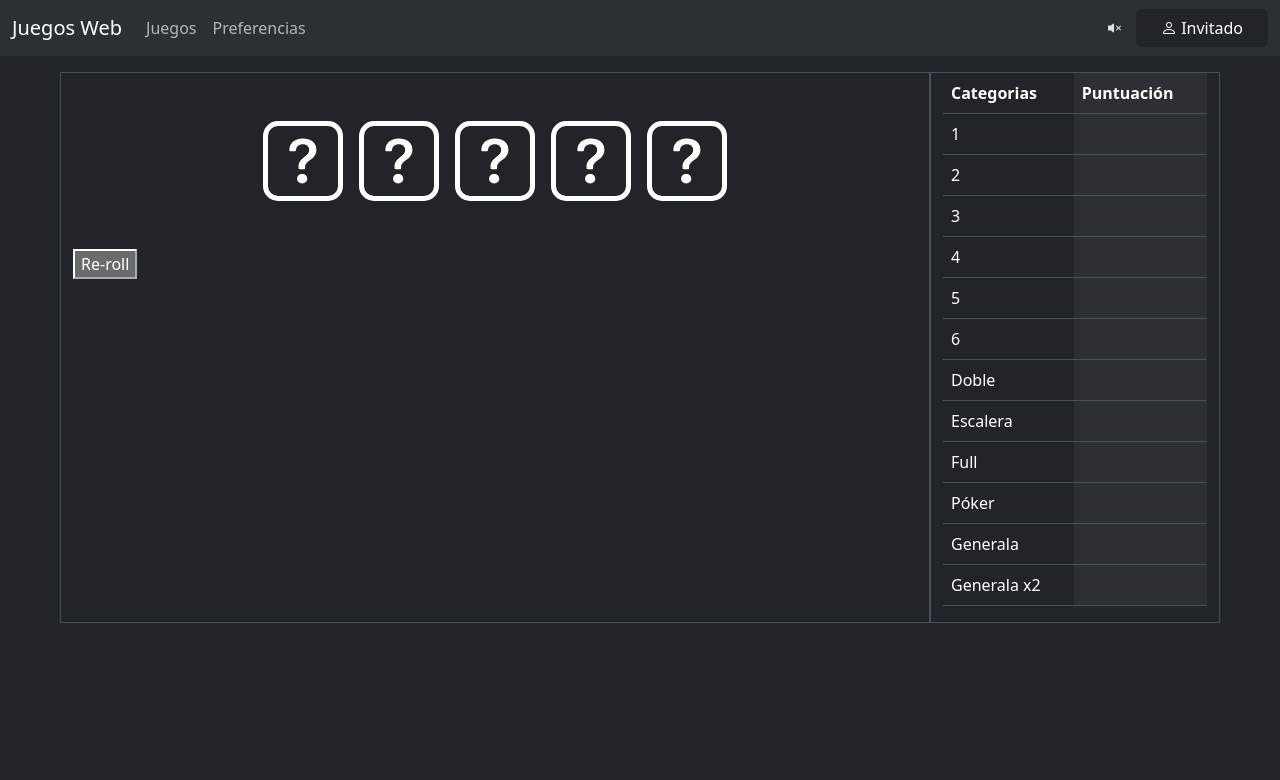
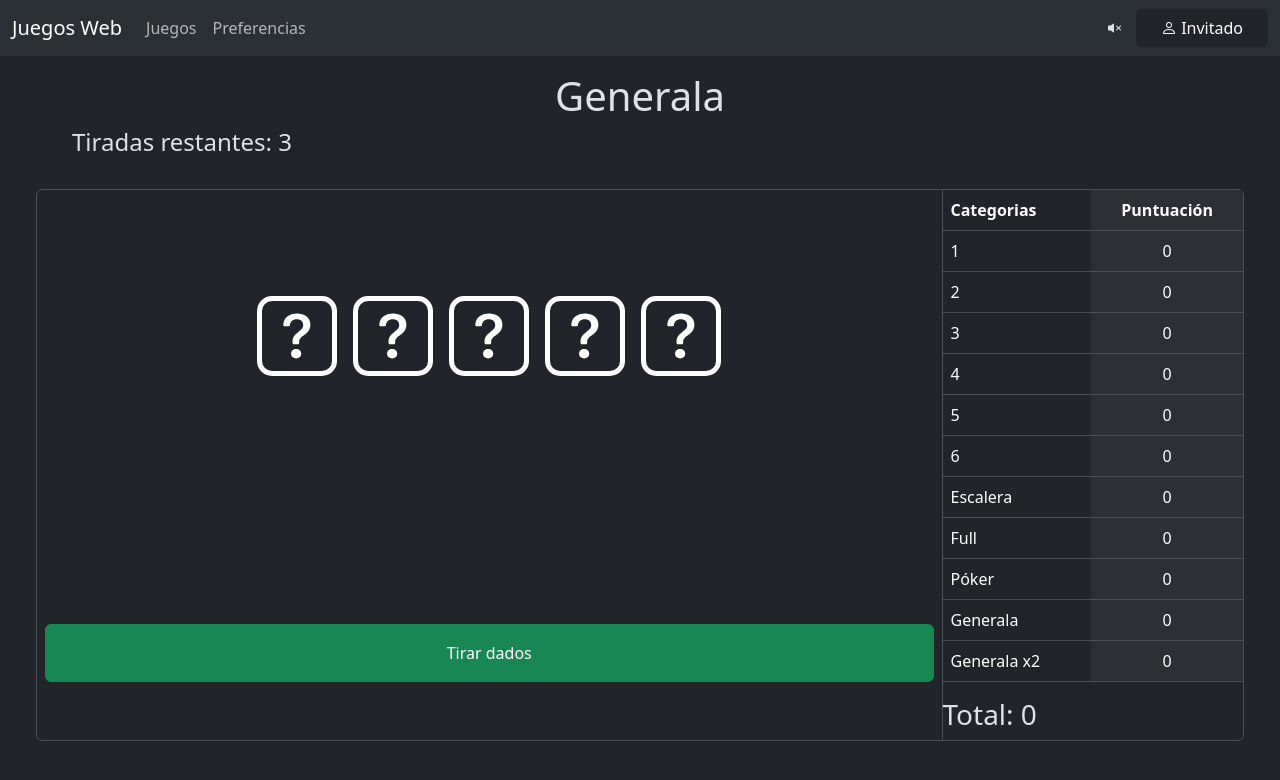
Before and after one commit to GabrielDeMaussion/webGames, an Angular app in the folder webGames/: page /home/generala in a window 1280 px wide. Shown: the top 780 px of the page. Built offline with nearby package versions, Linux system fonts and the light colour scheme.

Commit message:
generala update
Co-Authored-By: camilpz <111206640+camilpz@users.noreply.github.com>

```diff
--- a/webGames/src/app/components/assets/dice/dice.component.ts
+++ b/webGames/src/app/components/assets/dice/dice.component.ts
@@ -1,5 +1,5 @@
 import { CommonModule } from '@angular/common';
-import { Component, EventEmitter, Input, OnInit, Output } from '@angular/core';
+import { Component, EventEmitter, input, Input, OnInit, Output } from '@angular/core';
 import { FormsModule } from '@angular/forms';
 
 @Component({
@@ -17,5 +17,9 @@ export class DiceComponent {
 
   rollDice() {
     this.value = Math.floor(Math.random() * 6) + 1;
+    this.selected = false;
+
+    this.valueChange.emit(this.value);
+    this.selectedChange.emit(this.selected);
   }
 }
--- a/webGames/src/app/components/generala-game/generala-game.component.html
+++ b/webGames/src/app/components/generala-game/generala-game.component.html
@@ -1,75 +1,98 @@
-<section class="min-vh-100 p-5">
+<section class="min-vh-100 p-5 d-flex flex-column">
+    <!-- Game Title -->
     <div class="row p-4">
-        <div class="col-9 border">
-            <div class="d-flex justify-content-center p-5 gap-3">
+        <h1 class="text-center">Generala</h1>
+        <div class="d-flex justify-content-between">
+            <h4> Tiradas restantes: {{maxRolls - rolls}} </h4>
+        </div>
+    </div>
+
+    <!-- Game board -->
+    <div class="row justify-content-center align-items-center border rounded">
+
+        <!-- dices -->
+        <div class="col-9 p-2 d-flex flex-column justify-content-between align-items-center" style="min-height: 450px;">
+            <div class="d-flex justify-content-center align-items-center p-5 gap-3">
                 @for (dice of dices; let i = $index; track $index) {
-                    <div class="" (click)="selectDice(i)">
-                        <app-dice [id]="i" [value]="dice.value" [selected]="dice.selected" (valueChange)="$event"/>
-                    </div>
+                <div class="" (click)="selectDice(i)">
+                    <app-dice [id]="i" [(value)]="dice.value" [(selected)]="dice.selected" />
+                </div>
                 }
             </div>
-            <button type="button" (click)="reRoll()">Re-roll</button>
+            <button type="button" class="btn btn-success p-3 w-100" (click)="reRoll()" [disabled]="rolls >= maxRolls">
+                {{(firstRoll ? 'Tirar dados' : 'Re-Roll')}}
+            </button>
         </div>
 
-        <div class="col-3 border">
+        <!-- scores -->
+        <div class="col-3 border-start align-self-start p-0">
             <table class="table table-striped-columns">
                 <thead>
                     <tr>
                         <th scope="col">Categorias</th>
-                        <th scope="col">Puntuación</th>
+                        <th scope="col" class="text-center">Puntuación</th>
                     </tr>
                 </thead>
                 <tbody>
                     <tr>
                         <td>1</td>
-                        <td></td>
+                        <button class="w-100 border-0 border-bottom" (click)="setScore('ones')"
+                        [ngClass]="getScoreClass('ones')">{{scores?.ones != null ? scores?.ones : '-'}}</button>
                     </tr>
                     <tr>
                         <td>2</td>
-                        <td></td>
+                        <button class="w-100 border-0 border-bottom" (click)="setScore('twos')"
+                        [ngClass]="getScoreClass('twos')">{{scores?.twos != null ? scores?.twos : '-'}}</button>
                     </tr>
                     <tr>
                         <td>3</td>
-                        <td></td>
+                        <button class="w-100 border-0 border-bottom" (click)="setScore('threes')"
+                        [ngClass]="getScoreClass('threes')">{{scores?.threes != null ? scores?.threes : '-'}}</button>
                     </tr>
                     <tr>
                         <td>4</td>
-                        <td></td>
+                        <button class="w-100 border-0 border-bottom" (click)="setScore('fours')"
+                        [ngClass]="getScoreClass('fours')">{{scores?.fours != null ? scores?.fours : '-'}}</button>
                     </tr>
                     <tr>
                         <td>5</td>
-                        <td></td>
+                        <button class="w-100 border-0 border-bottom" (click)="setScore('fives')"
+                        [ngClass]="getScoreClass('fives')">{{scores?.fives != null ? scores?.fives : '-'}}</button>
                     </tr>
                     <tr>
                         <td>6</td>
-                        <td></td>
-                    </tr>
-                    <tr>
-                        <td>Doble</td>
-                        <td></td>
+                        <button class="w-100 border-0 border-bottom" (click)="setScore('sixes')"
+                        [ngClass]="getScoreClass('sixes')">{{scores?.sixes != null ? scores?.sixes : '-'}}</button>
                     </tr>
                     <tr>
                         <td>Escalera</td>
-                        <td></td>
+                        <button class="w-100 border-0 border-bottom" (click)="setScore('flush')"
+                        [ngClass]="getScoreClass('flush')">{{scores?.flush != null ? scores?.flush : '-'}}</button>
                     </tr>
                     <tr>
                         <td>Full</td>
-                        <td></td>
+                        <button class="w-100 border-0 border-bottom" (click)="setScore('full')"
+                        [ngClass]="getScoreClass('full')">{{scores?.full != null ? scores?.full : '-'}}</button>
                     </tr>
                     <tr>
                         <td>Póker</td>
-                        <td></td>
+                        <button class="w-100 border-0 border-bottom" (click)="setScore('poker')"
+                        [ngClass]="getScoreClass('poker')">{{scores?.poker != null ? scores?.poker : '-'}}</button>
                     </tr>
                     <tr>
                         <td>Generala</td>
-                        <td></td>
+                        <button class="w-100 border-0 border-bottom" (click)="setScore('generala')"
+                        [ngClass]="getScoreClass('generala')">{{scores?.generala != null ? scores?.generala : '-'}}</button>
                     </tr>
                     <tr>
                         <td>Generala x2</td>
-                        <td></td>
+                        <button class="w-100 border-0 border-bottom" (click)="setScore('doubleGenerala')"
+                        [ngClass]="getScoreClass('doubleGenerala')">{{scores?.doubleGenerala != null ? scores?.doubleGenerala : '-'}}</button>
                     </tr>
                 </tbody>
             </table>
+            <h3>Total: {{calculateTotal()}}</h3>
         </div>
+
     </div>
 </section>
--- a/webGames/src/app/components/generala-game/generala-game.component.ts
+++ b/webGames/src/app/components/generala-game/generala-game.component.ts
@@ -12,8 +12,12 @@ import { CommonModule } from '@angular/common';
   templateUrl: './generala-game.component.html',
   styleUrl: './generala-game.component.scss'
 })
-export class GeneralaGameComponent implements OnInit{
-  dices : Dice[] = [];
+export class GeneralaGameComponent implements OnInit {
+  dices: Dice[] = [];
+  firstRoll = true;
+  maxRolls = 3;
+  rolls = 0;
+  scores: GeneralaScore | null = null;
 
   @ViewChildren(DiceComponent) diceComponents!: QueryList<DiceComponent>;
 
@@ -26,29 +30,169 @@ export class GeneralaGameComponent implements OnInit{
     private audioService: AudioService
   ) { }
 
-  startGame(){
+  startGame() {
     this.dices = this.gameService.generateDices();
+    this.scores = {
+      ones: 0,
+      twos: 0,
+      threes: 0,
+      fours: 0,
+      fives: 0,
+      sixes: 0,
+      flush: 0,
+      full: 0,
+      poker: 0,
+      generala: 0,
+      doubleGenerala: 0
+    }
   }
 
   selectDice(index: number) {
+    if (this.rolls === this.maxRolls || this.firstRoll) {
+      return;
+    }
+
     this.dices[index].selected = !this.dices[index].selected;
-    console.log(this.dices);
   }
 
-  reRoll() {
-    if (this.dices.every((value) => value.selected == false)) {
+  reRoll(rollAll: boolean = false) {
+    if (this.firstRoll) {
+      this.firstRoll = false;
+      rollAll = true;
+    }
+    if ((this.dices.every((value) => value.selected == false) || (this.maxRolls <= this.rolls)) && !rollAll) {
       return;
     }
 
     let diceArray = this.diceComponents.toArray();
 
-      this.audioService.playDiceRollRandom();
+    this.audioService.playDiceRollRandom();
 
-      for (let i = 0; i < this.dices.length; i++) {
-        if (this.dices[i].selected) {
-          diceArray[i].rollDice();
+    for (let i = 0; i < this.dices.length; i++) {
+      if (this.dices[i].selected || rollAll) {
+        diceArray[i].rollDice();
+      }
+    }
+    this.dices.map((_, i) => this.dices[i].selected = false);
+    this.rolls++;
+  }
+
+
+  //
+  setScore(score: keyof GeneralaScore) {
+    if (this.scores![score] !== 0 || this.firstRoll) {
+      return;
+    }
+
+    let value = this.getScore(score);
+    this.scores![score] = value ? value : null;
+    this.rolls = 0;
+    this.firstRoll = true;
+  }
+
+
+  //
+  getScore(scoreKey: keyof GeneralaScore) {
+    if (this.scores![scoreKey] !== 0 || this.firstRoll) {
+      return 0;
+    }
+
+    let numbersScoreKeys = ['ones', 'twos', 'threes', 'fours', 'fives', 'sixes'];
+    let diceNumber = numbersScoreKeys.indexOf(scoreKey) + 1;
+    let score: number = 0;
+    let diceScores = this.dices.map(dice => dice.value);
+
+    if (numbersScoreKeys.includes(scoreKey)) {
+      score = this.dices.filter(dice => dice.value === diceNumber).length * diceNumber;
+    }
+
+    else if (scoreKey === 'flush') {
+      let min = Math.min(...this.dices.map(dice => dice.value));
+      for (let i = 0; i < 5; i++) {
+        if (!diceScores.includes(min + i)) {
+          return 0;
+        }
+
+        score = 20;
+      }
+    }
+
+    else if (scoreKey === 'full') {
+      let counts = this.countDiceFaces(diceScores);
+      let hasThree = false;
+      let hasTwo = false;
+
+      for (let key in counts) {
+        if (counts[key] === 3) {
+          hasThree = true;
+        }
+        else if (counts[key] === 2) {
+          hasTwo = true;
         }
       }
-      this.dices.map((_, i) => this.dices[i].selected = false);
+
+      score = (hasThree && hasTwo) ? 30 : 0;
+    }
+
+    else if (scoreKey === 'poker') {
+      let counts = this.countDiceFaces(diceScores);
+
+      for (let key in counts) {
+        if (counts[key] === 4) {
+          score = 40;
+          break;
+        }
+      }
+    }
+
+    else if (scoreKey === 'generala') {
+      score = this.dices.every(dice => dice.value === this.dices[0].value) ? 50 : 0;
+    }
+
+    else if (scoreKey === 'doubleGenerala') {
+      if (this.scores!.generala != 0) {
+        score = this.dices.every(dice => dice.value === this.dices[0].value) ? 100 : 0;
+      }
+    }
+
+    console.log('Guardando puntuacion de', scoreKey, 'con', score, 'puntos');
+
+    return (score && this.rolls == 1 && !numbersScoreKeys.includes(scoreKey)) ? (score + 5) : score;
+  }
+
+
+  //
+  countDiceFaces(arr: number[]): Record<number, number> {
+    let conteo: Record<number, number> = {};
+
+    arr.forEach(num => {
+      conteo[num] = (conteo[num] || 0) + 1;
+    });
+
+    return conteo;
+  }
+
+
+  //
+  calculateTotal(){
+    let total = 0;
+
+    for(let key in this.scores!) {
+      const scoreKey = key as keyof GeneralaScore;
+      if(this.scores![scoreKey] !== null){
+        total += this.scores![scoreKey]!;
+      }
+    }
+
+    return total;
+  }
+
+  getScoreClass(scoreKey: keyof GeneralaScore){
+    if(this.scores![scoreKey] === null){
+      return 'fw-bold text-danger';
+    }
+
+    console.log('Llamando a getScore de:', scoreKey);
+    return this.getScore(scoreKey) === 0 ? '' : 'fw-bold text-warning';
   }
 }
```
Also changed, not shown: webGames/src/app/interfaces/models.ts (+11 -11 lines).
